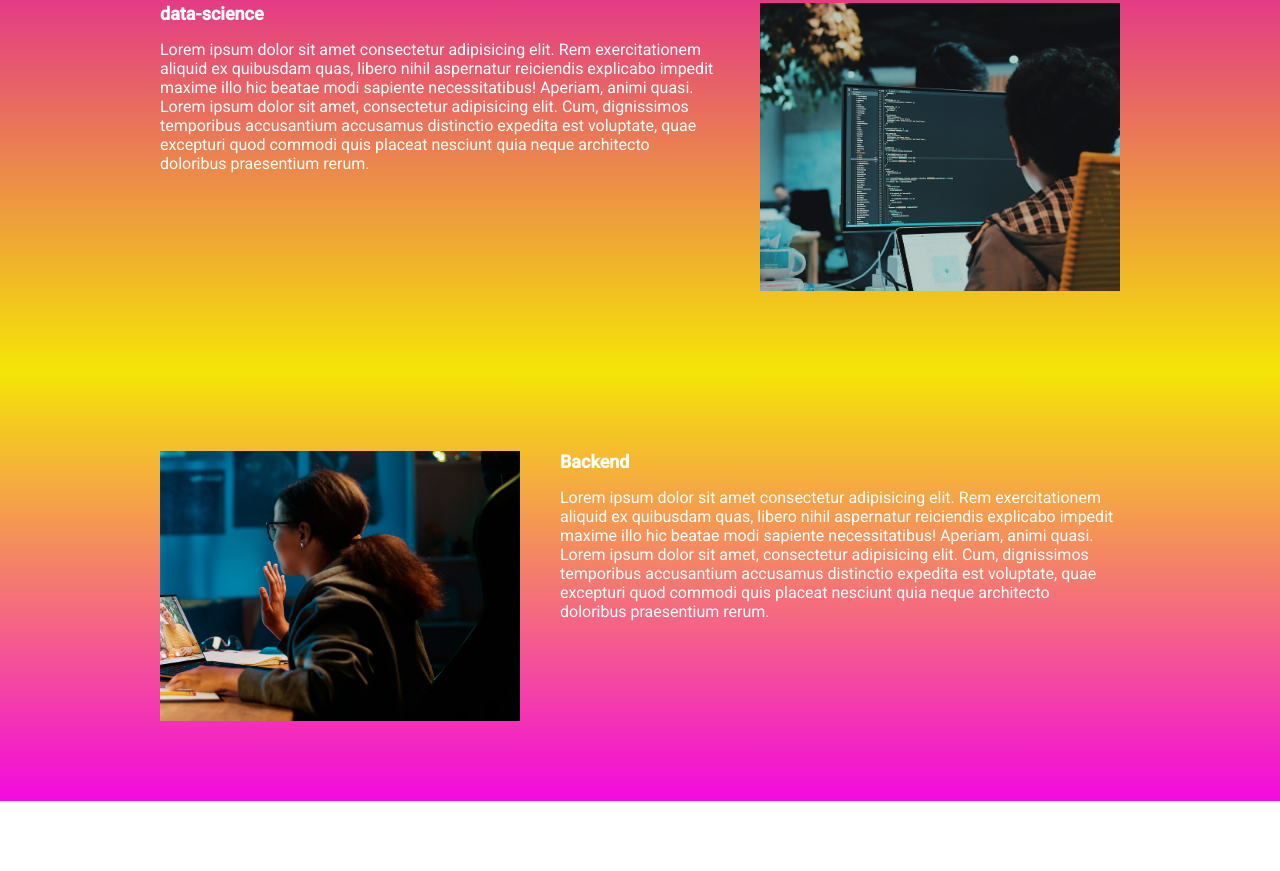
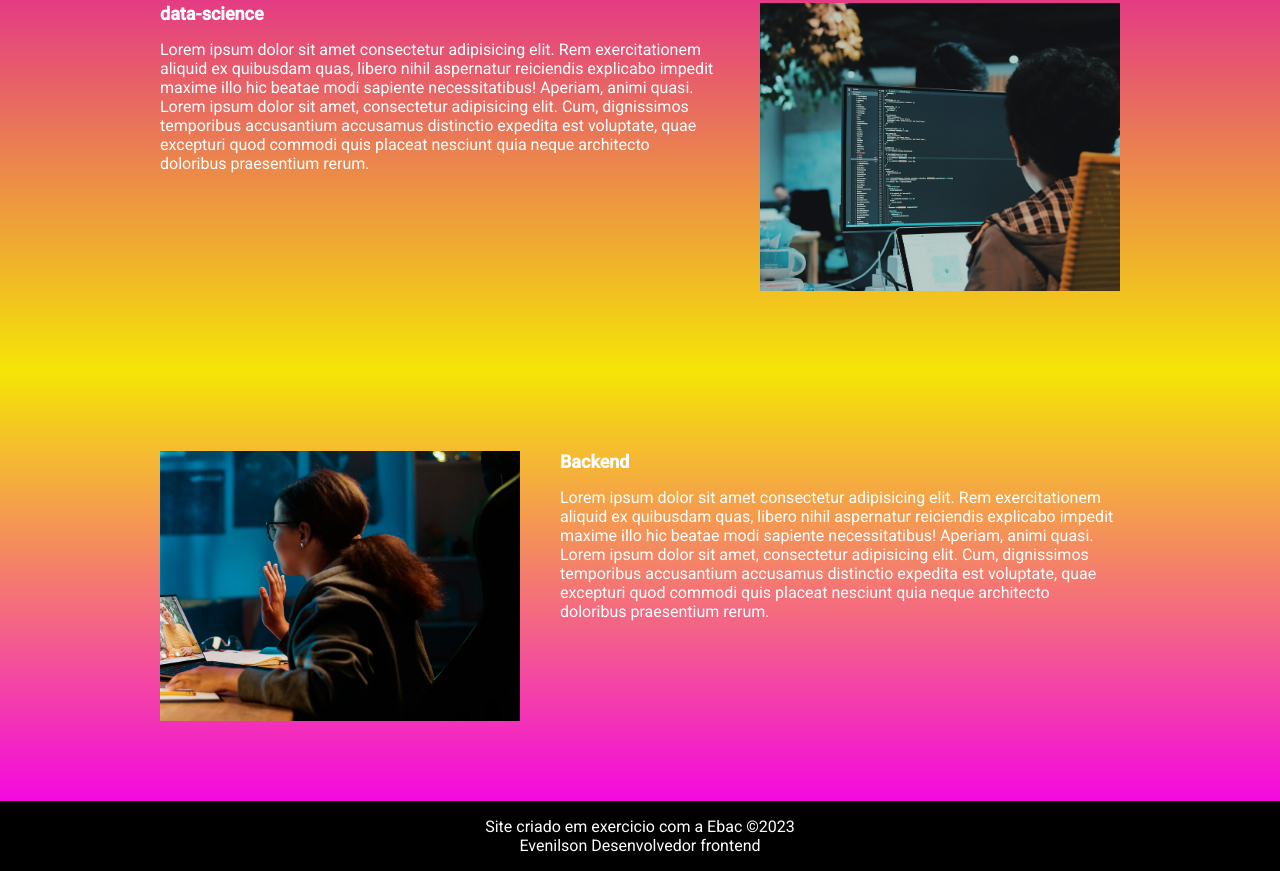
Before and after one commit to evenilsonguerreiro/modulo-22-tallks, a website built with Parcel: page src/index.html in a window 1280 px wide. Shown: the part 1468-2339 px from the top of the page. Before the commit the page ends 2269 px from the top, so only its background shows below. Built offline with nearby package versions, Linux system fonts and the light colour scheme.

Commit message:
criando o footer

```diff
--- a/src/index.html
+++ b/src/index.html
@@ -88,6 +88,10 @@
             <img class="event__image" src="./image/backend.png" alt="front-end">
         </div>
     </section>
+    <footer>
+        Site criado em exercicio com a Ebac &copy2023 <br>
+        Evenilson Desenvolvedor frontend
+    </footer>
 
     <script src="https://unpkg.com/aos@next/dist/aos.js"></script>
     <script src="scripts/main.js"></script>
--- a/src/styles/main.scss
+++ b/src/styles/main.scss
@@ -28,3 +28,10 @@
 #contador{
     color: green;
 }
+
+footer{
+    background-color: black;
+    color: #fff;
+    padding: 16px;
+    text-align: center;
+}
```
